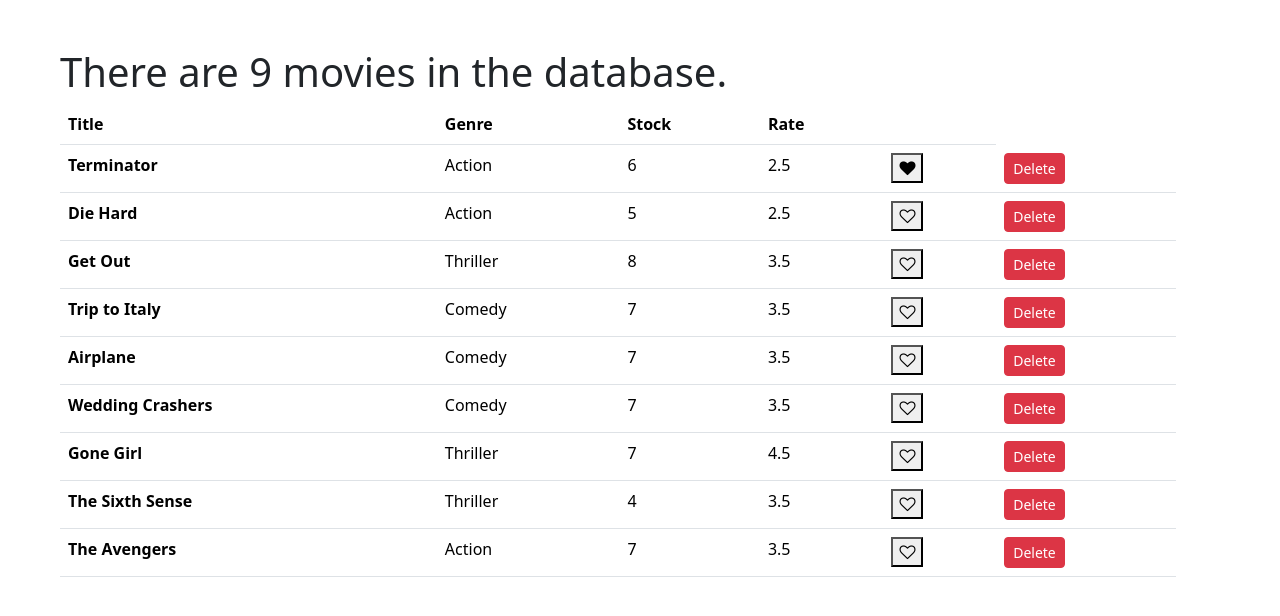
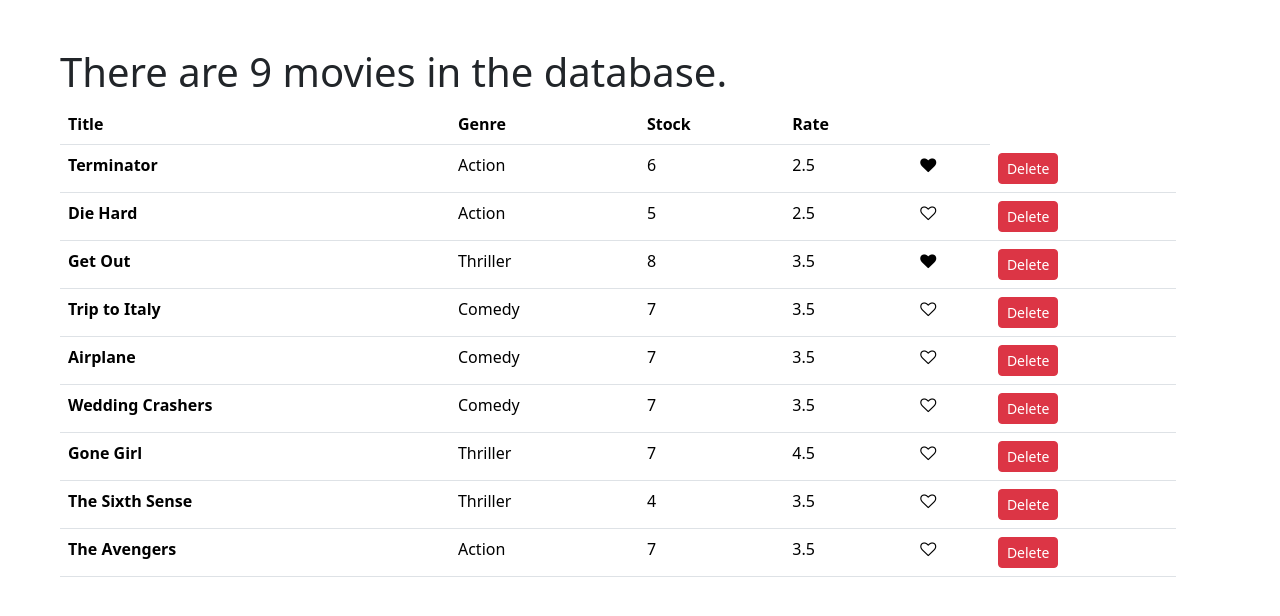
Before and after one commit to aloaam/mastering-react-vidly, a React (Create React App) app: page / in a window 1280 px wide. Shown: the top 616 px of the page. Built offline with nearby package versions, Linux system fonts and the light colour scheme.

Commit message:
finish the section Composing Components

```diff
--- a/src/components/common/like.jsx
+++ b/src/components/common/like.jsx
@@ -1,30 +1,17 @@
 import React, { Component } from "react";
 
 class Like extends Component {
-  state = {
-    liked: false,
-  };
-
-  constructor(props) {
-    super(props);
-    this.state.liked = props.liked;
-  }
-
-  handleClick() {
-    this.setState({ liked: !this.state.liked });
-  }
-
   render() {
     let classes = "fa fa-heart";
     if (!this.props.liked) {
       classes += "-o";
     }
     return (
-      <div>
-        <button onClick={this.handleClick}>
-          <i className={classes}></i>
-        </button>
-      </div>
+      <i
+        className={classes}
+        style={{ cursor: "pointer" }}
+        onClick={this.props.onClick}
+      ></i>
     );
   }
 }
--- a/src/components/movies.jsx
+++ b/src/components/movies.jsx
@@ -4,6 +4,13 @@ import Like from "./common/like";
 
 function Movies() {
   const [movies, setMovies] = useState(getMovies());
+
+  const handleLike = (movie) => {
+    const index = movies.indexOf(movie);
+    const newMovies = [...movies];
+    newMovies[index].liked = !newMovies[index].liked;
+    setMovies(newMovies);
+  };
 
   const handleDeletion = (id) => {
     setMovies(movies.filter((movie) => movie._id !== id));
@@ -33,7 +40,7 @@ function Movies() {
                 <td>{movie.numberInStock}</td>
                 <td>{movie.dailyRentalRate}</td>
                 <td>
-                  <Like liked={movie.liked} />
+                  <Like liked={movie.liked} onClick={() => handleLike(movie)} />
                 </td>
                 <td>
                   <button
--- a/src/fakeMovieService.js
+++ b/src/fakeMovieService.js
@@ -23,6 +23,7 @@ const movies = [
     genre: { _id: "5b21ca3eeb7f6fbccd471820", name: "Thriller" },
     numberInStock: 8,
     dailyRentalRate: 3.5,
+    liked: true,
   },
   {
     _id: "5b21ca3eeb7f6fbccd471819",
```
